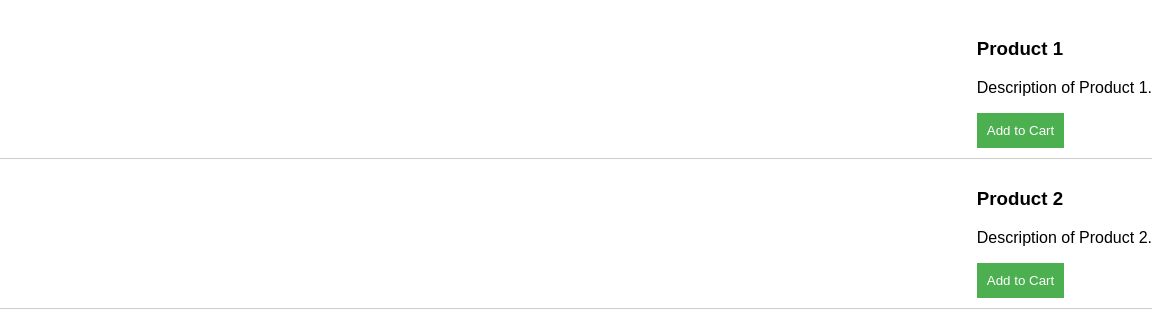
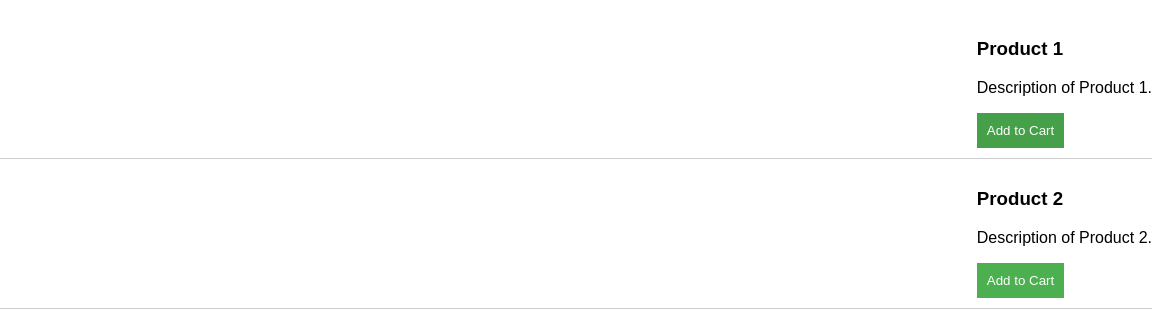
Before and after one commit to anusha2424/anusha2424.github.io, a plain HTML site: page index.html in a window 1280 px wide. In both pictures the pointer is over the button 1128 px from the left and 356 px from the top of the page. Shown: the part 226-546 px from the top of the page, 108-1280 px from the left. Drawn offline with Linux system fonts and the light colour scheme.

Commit message:
Update index.html

```diff
--- a/index.html
+++ b/index.html
@@ -83,6 +83,11 @@
         color: white;
         border: none;
         cursor: pointer;
+        transition: background-color 0.3s;
+      }
+
+      button:hover {
+        background-color: #45a049; /* Darker shade on hover */
       }
     </style>
   </head>
```
